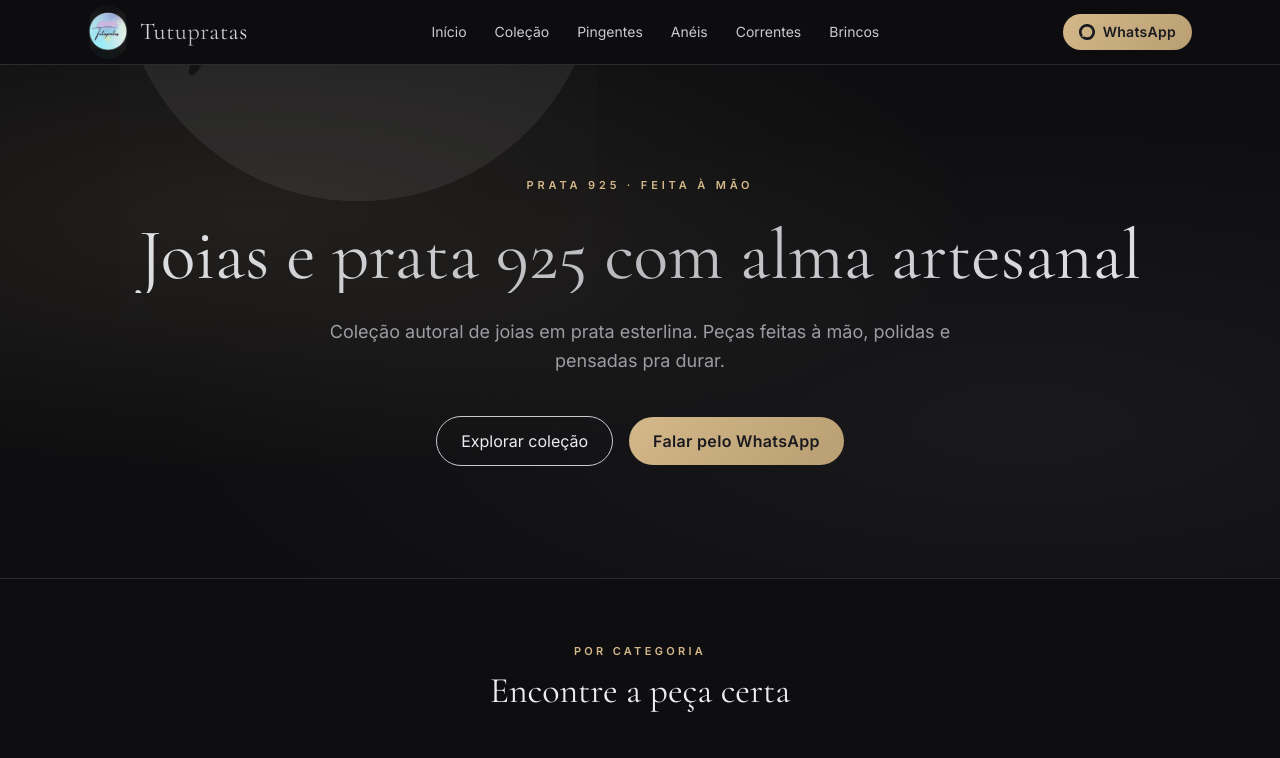
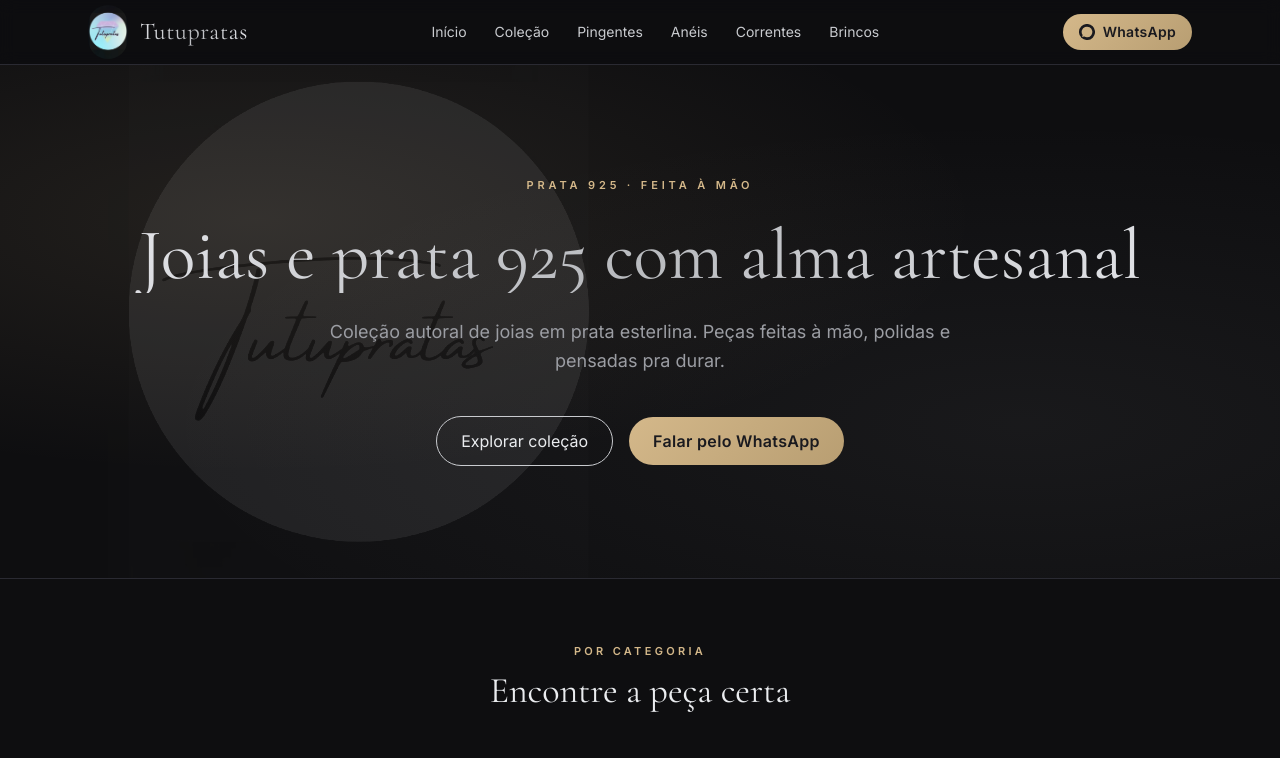
Before and after one commit to mmcarvalhodev/reponova-preview, a Next.js app: page / in a window 1280 px wide. Shown: the top 758 px of the page. Built offline with nearby package versions, Linux system fonts and the light colour scheme.

Commit message:
fix(hero): posicao da logo d'agua centralizada vertical via top/left inline

```diff
--- a/components/Hero.tsx
+++ b/components/Hero.tsx
@@ -4,25 +4,26 @@ import { site, whatsappLink } from "@/lib/site";
 export default function Hero() {
   return (
     <section className="hero-grad border-b border-default relative overflow-hidden">
-      {/* Logo marca d'água — levemente à esquerda do centro, bem suave */}
+      {/* Logo marca d'água */}
       <div
-        className="absolute inset-0 pointer-events-none select-none"
         aria-hidden="true"
-      >
-        <div
-          className="absolute top-1/2 -translate-y-1/2"
-          style={{ left: "28%", transform: "translate(-50%, -50%)" }}
+        className="pointer-events-none select-none absolute"
+        style={{
+          top: "50%",
+          left: "28%",
+          transform: "translate(-50%, -50%)",
+          opacity: 0.08,
+          filter: "grayscale(100%) brightness(2)",
+        }}
       >
         <Image
           src="/logo.jpeg"
           alt=""
-            width={520}
-            height={520}
+          width={500}
+          height={500}
           priority
           className="object-contain"
-            style={{ opacity: 0.07, filter: "grayscale(100%) brightness(2)" }}
         />
-        </div>
       </div>
 
       <div className="relative z-10 max-w-6xl mx-auto px-6 py-20 md:py-28 text-center">
```
Lines whose indentation alone changed are shown as unchanged.
